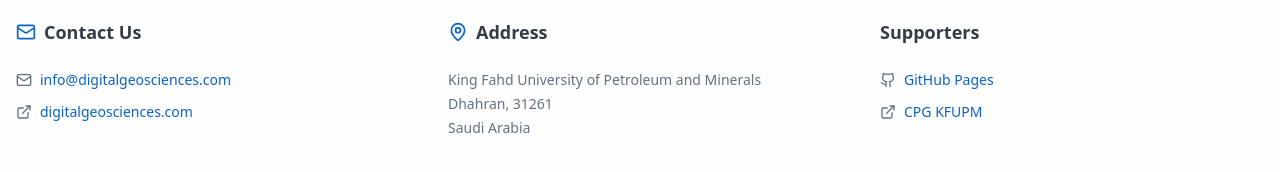
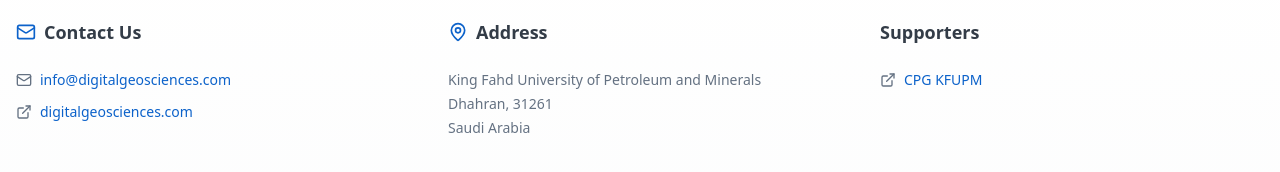
Before and after one commit to digitalgeosciences/digitalgeosciences.github.io, a React (Vite) app: page /projects/geohub in a window 1280 px wide. Shown: the part 1348-1520 px from the top of the page. Built offline with nearby package versions, Linux system fonts and the light colour scheme.

Commit message:
Update Footer.tsx

```diff
--- a/src/components/layout/Footer.tsx
+++ b/src/components/layout/Footer.tsx
@@ -80,17 +80,6 @@ const Footer = () => {
             <h3 className="font-semibold text-lg text-foreground mb-6">Supporters</h3>
             <div className="space-y-3 text-sm">
               <div className="flex items-center space-x-2 group">
-                <Github className="h-4 w-4 text-muted-foreground group-hover:text-primary transition-colors" />
-                <a
-                  href="https://pages.github.com/"
-                  className="text-primary hover:text-primary/80 hover:underline transition-colors"
-                  target="_blank"
-                  rel="noopener noreferrer"
-                >
-                  GitHub Pages
-                </a>
-              </div>
-              <div className="flex items-center space-x-2 group">
                 <ExternalLink className="h-4 w-4 text-muted-foreground group-hover:text-primary transition-colors" />
                 <a
                   href="https://cpg.kfupm.edu.sa/"
```
